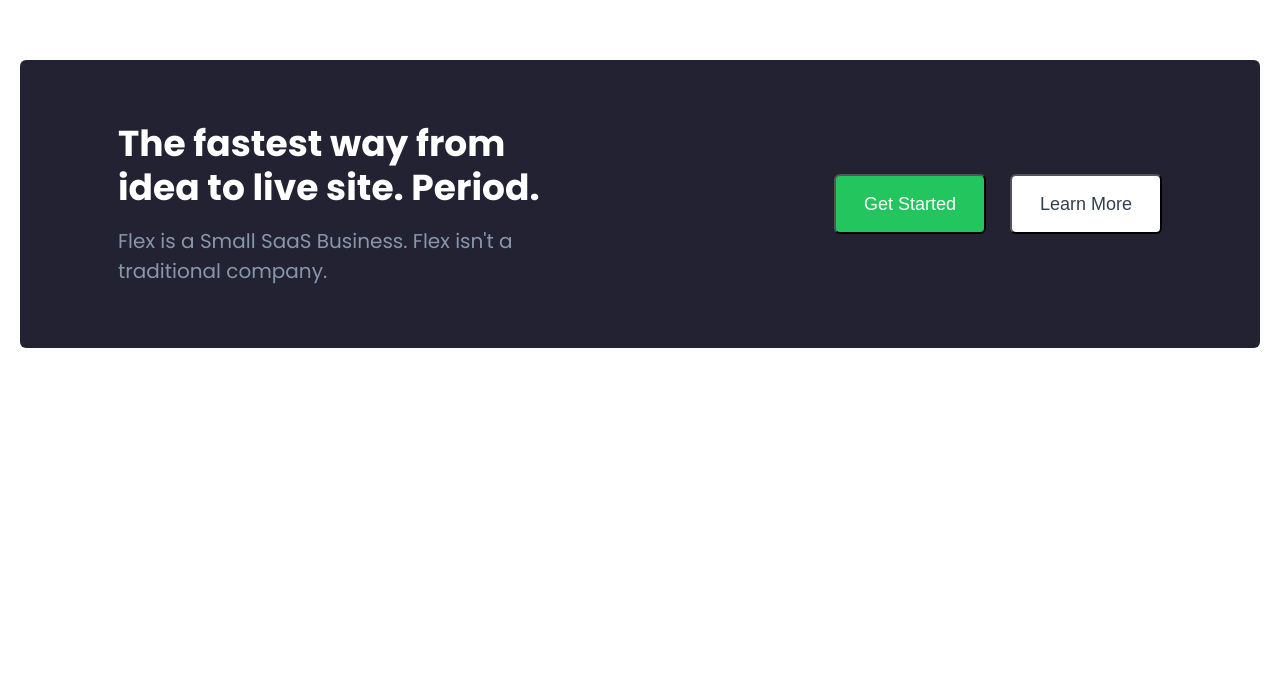
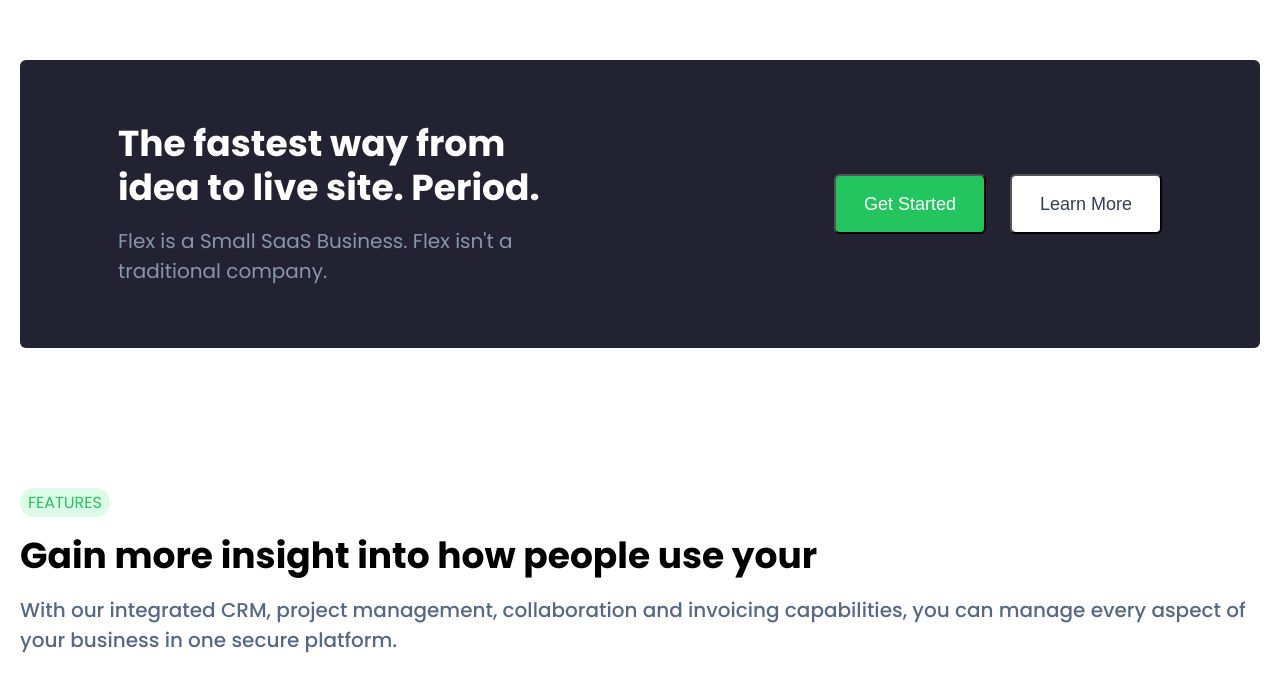
Before and after one commit to mineralaz/09_react_styled_components_css, a React (Vite) app: page / in a window 1280 px wide. Shown: the part 879-1570 px from the top of the page. Before the commit the page ends 1291 px from the top, so only its background shows below. Built offline with nearby package versions, Linux system fonts and the light colour scheme.

Commit message:
left section title done

```diff
--- a/src/App.jsx
+++ b/src/App.jsx
@@ -1,12 +1,14 @@
 import './App.css';
 import Cta from './components/cta/Cta';
 import GainMore from './components/gainMore/GainMore';
+import SecondGainMore from './components/secondGainMore/SecondGainMore';
 
 function App() {
   return (
     <div className="App">
       <GainMore />
       <Cta />
+      <SecondGainMore />
     </div>
   );
 }
--- a/src/components/UI/sectionTitle/SectionTitle.jsx
+++ b/src/components/UI/sectionTitle/SectionTitle.jsx
@@ -1,7 +1,7 @@
 import styled from 'styled-components';
 
 const Wrap = styled.div`
-  text-align: center;
+  text-align: ${(props) => (props.left ? 'left' : 'center')};
   margin-bottom: 48px;
 `;
 
@@ -32,7 +32,7 @@
 
 function SectionTitle(props) {
   return (
-    <Wrap>
+    <Wrap left={props.left}>
       {props.pill && <Pill>{props.pill}</Pill>}
       <MainSectionTitle color={props.color}>{props.title}</MainSectionTitle>
       <SectionSubtitle>{props.subtitle}</SectionSubtitle>
--- /dev/null
+++ b/src/components/secondGainMore/SecondGainMore.jsx
@@ -0,0 +1,27 @@
+import { Container, Section } from '../styled/UI.styled';
+import SectionTitle from '../UI/sectionTitle/SectionTitle';
+
+const sectionData = {
+  sectionTitle: {
+    pill: 'Features',
+    title: 'Gain more insight into how people use your',
+    subtitle:
+      'With our integrated CRM, project management, collaboration and invoicing capabilities, you can manage every aspect of your business in one secure platform.',
+  },
+};
+
+function SecondGainMore(props) {
+  return (
+    <Section>
+      <Container>
+        <SectionTitle
+          left
+          pill={sectionData.sectionTitle.pill}
+          subtitle={sectionData.sectionTitle.subtitle}
+          title={sectionData.sectionTitle.title}
+        />
+      </Container>
+    </Section>
+  );
+}
+export default SecondGainMore;
```
